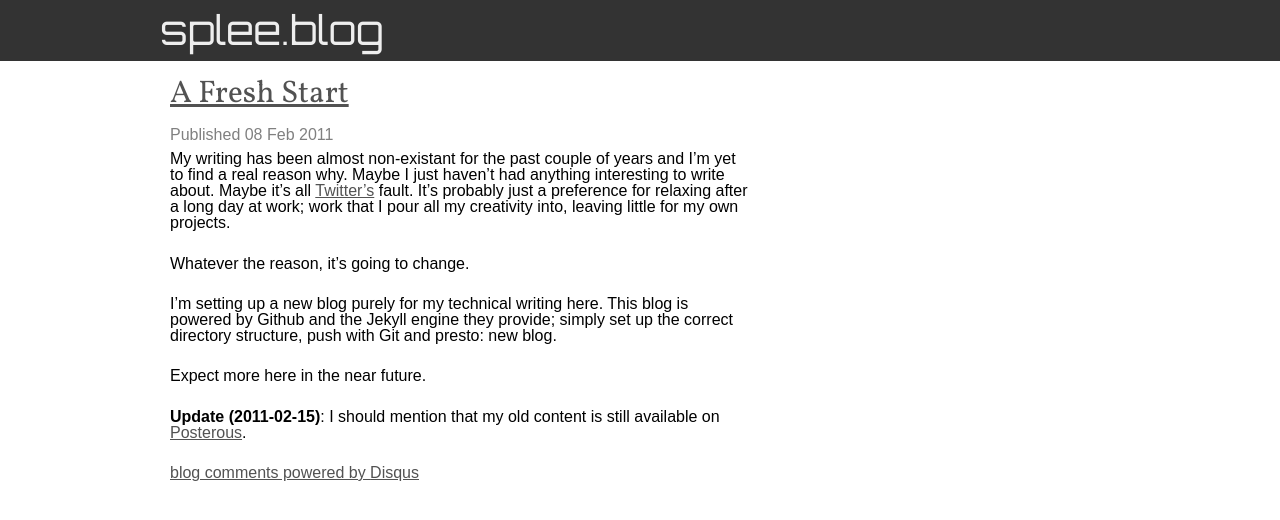
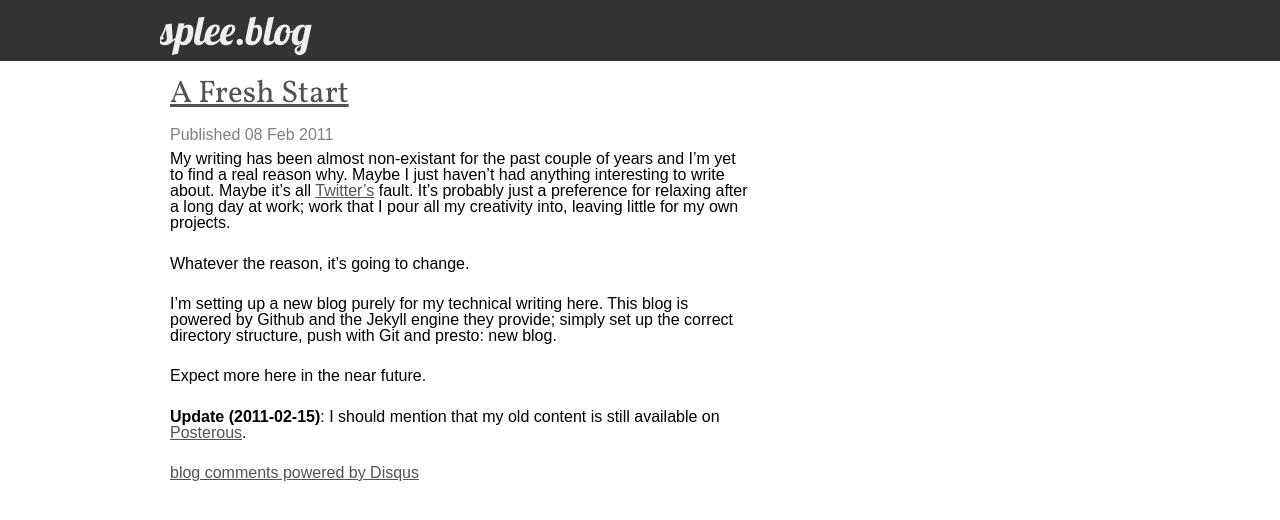
Before and after one commit to splee/splee.github.com, a Jekyll site: the page built from _posts/2011-02-08-a-fresh-start.markdown, in a window 1280 px wide. Shown: the top 520 px of the page. Built offline with Jekyll 4.4.1, drawn with Linux system fonts in a browser that asks for light colours; nearby versions of some CDN libraries; library files that are not in the unit come from our copies; comment, search, counter and statistics services are not loaded.

Commit message:
Switched font

```diff
--- a/_layouts/default.html
+++ b/_layouts/default.html
@@ -1,7 +1,7 @@
 <!DOCTYPE html>
 <html>
 <head>
-    <link href='http://fonts.googleapis.com/css?family=Orbitron' rel='stylesheet' type='text/css'>
+    <link href='http://fonts.googleapis.com/css?family=Lobster:regular' rel='stylesheet' type='text/css'>
     <link href='http://fonts.googleapis.com/css?family=Vollkorn' rel='stylesheet' type='text/css'>
     <meta charset=utf-8>
     <title>splee.co.uk - {{ page.title }}</title>
--- a/css/style.css
+++ b/css/style.css
@@ -19,7 +19,7 @@
 header h1 a {
 	color: #eee;
 	text-decoration: none;
-    font-family: 'Orbitron', arial, serif;
+    font-family: 'Lobster', arial, serif;
 }
 .col > h2,
 .post h2 a {
```
